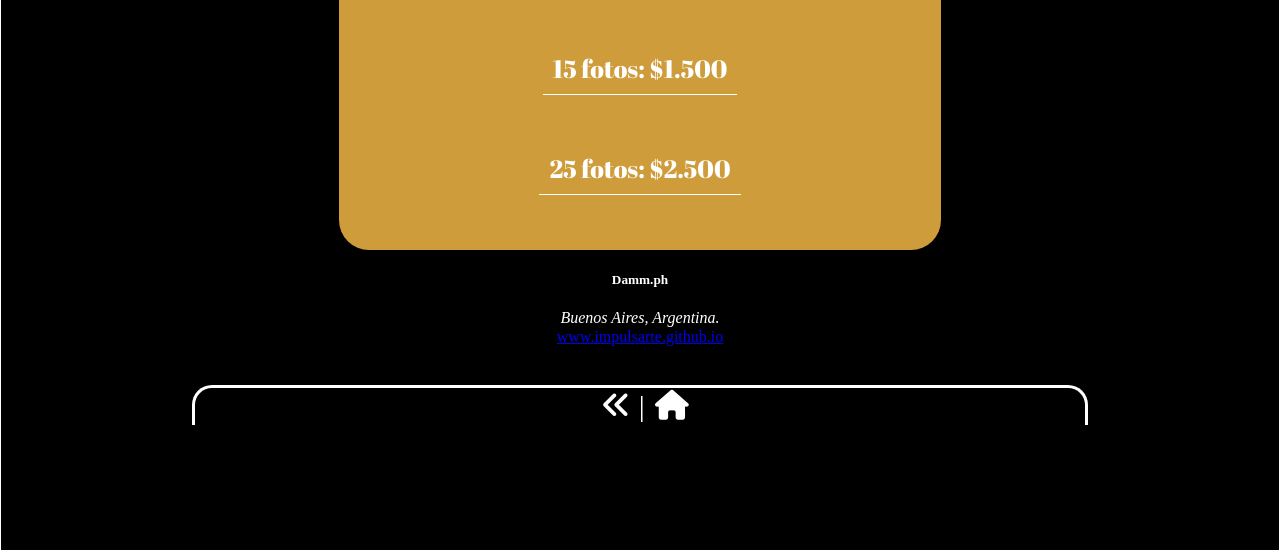
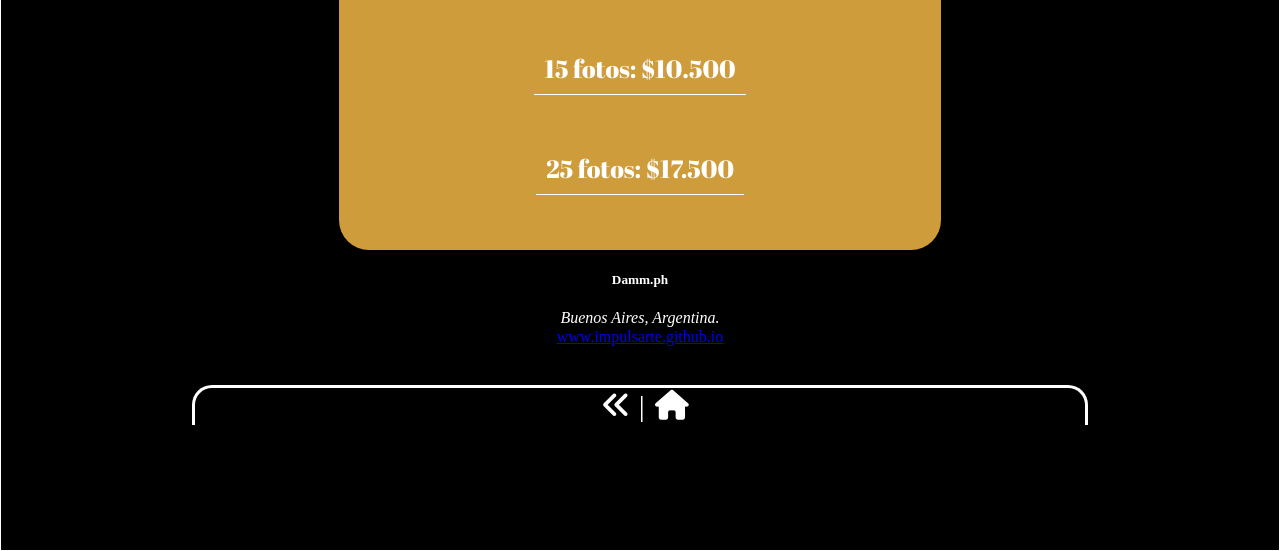
Before and after one commit to dammPH/dammph.github.io, a plain HTML site: page niños.html in a window 1280 px wide. Shown: the part 375-926 px from the top of the page. Drawn offline with Linux system fonts and the light colour scheme.

Commit message:
Update niños.html

```diff
--- a/niños.html
+++ b/niños.html
@@ -27,8 +27,8 @@
                <article class="grupo-2">
                    <div class="categorias">
                         <h2>regalale las mejores fotos de su infancia</h2>
-                        <p>15 fotos: $1.500</p>
-                        <p>25 fotos: $2.500</p>
+                        <p>15 fotos: $10.500</p>
+                        <p>25 fotos: $17.500</p>
                    </div>
                </article>
             </section>
```
